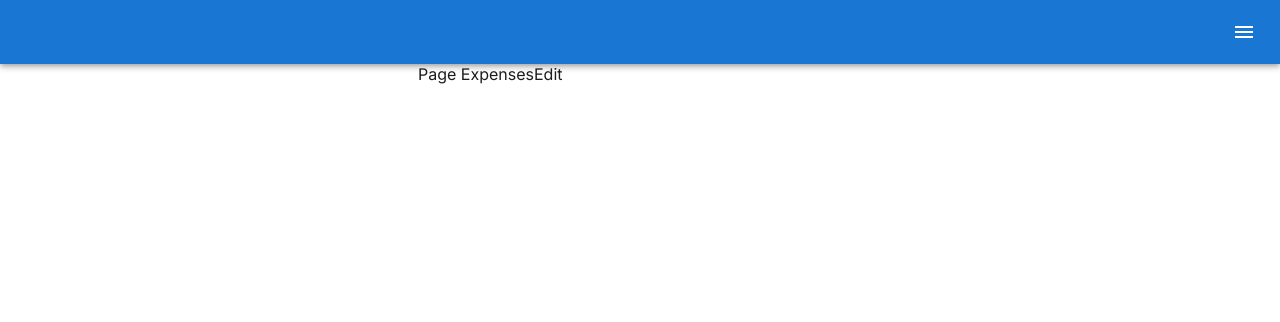
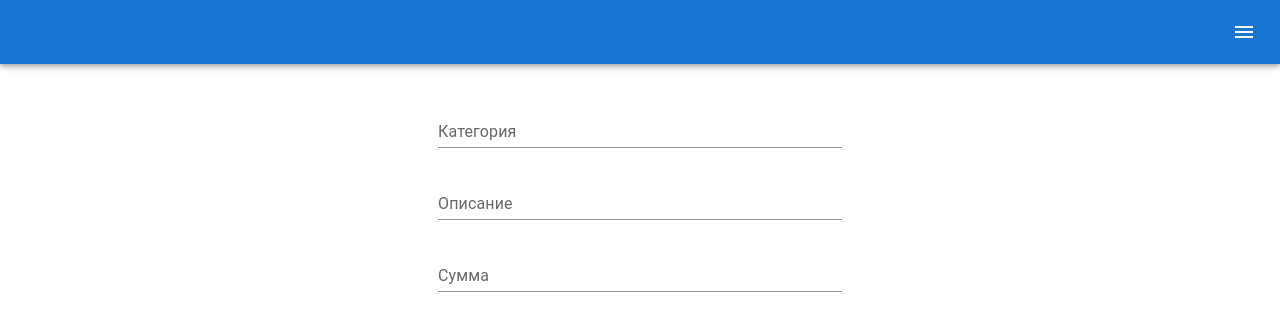
Before and after one commit to AlexeyZheryakov/notebook, a React (Vite) app: page /expenses/new in a window 1280 px wide. Shown: the top 322 px of the page. Built offline with nearby package versions, Linux system fonts and the light colour scheme.

Commit message:
added inputs expenses edit page

```diff
--- a/package.json
+++ b/package.json
@@ -26,6 +26,7 @@
     "dotenv": "^16.4.5",
     "react": "^18.2.0",
     "react-dom": "^18.2.0",
+    "react-number-format": "^5.4.2",
     "react-redux": "^9.1.0",
     "react-router-dom": "^6.27.0",
     "sass": "^1.80.3",
--- a/src/app/App.tsx
+++ b/src/app/App.tsx
@@ -12,7 +12,11 @@ import {
 import MenuIcon from "@mui/icons-material/Menu"
 import { useState } from "react"
 import { useNavigate } from "react-router-dom"
-import { getRouteExpenses, getRouteMain } from "@/routes/router"
+import {
+  getRouteExpenses,
+  getRouteExpensesCreate,
+  getRouteMain,
+} from "@/routes/router"
 
 const App = () => {
   const navigate = useNavigate()
@@ -75,6 +79,16 @@ const App = () => {
               >
                 <Typography sx={{ textAlign: "center" }}>Расходы</Typography>
               </MenuItem>
+              <MenuItem
+                onClick={() => {
+                  navigate(getRouteExpensesCreate())
+                  handleCloseMenu()
+                }}
+              >
+                <Typography sx={{ textAlign: "center" }}>
+                  Расходы добавить
+                </Typography>
+              </MenuItem>
             </Menu>
           </Toolbar>
         </AppBar>
--- a/src/pages/ExpensesEdit/ExpensesEdit.tsx
+++ b/src/pages/ExpensesEdit/ExpensesEdit.tsx
@@ -1,17 +1,90 @@
-import { Container } from "@mui/material"
+import { Container, TextField } from "@mui/material"
 import s from "./styles.module.scss"
+import { forwardRef, useState } from "react"
+import type { NumericFormatProps } from "react-number-format"
+import { NumericFormat } from "react-number-format"
 
 export const TEST_ID = "ExpensesEdit"
 
-const ExpensesEdit = () => (
+interface CustomProps {
+  onChange: (event: { target: { name: string; value: string } }) => void
+  name: string
+}
+
+const NumericFormatCustom = forwardRef<NumericFormatProps, CustomProps>(
+  function NumericFormatCustom(props, ref) {
+    const { onChange, ...other } = props
+
+    return (
+      <NumericFormat
+        {...other}
+        getInputRef={ref}
+        onValueChange={values => {
+          onChange({
+            target: {
+              name: props.name,
+              value: values.value,
+            },
+          })
+        }}
+        thousandSeparator
+        valueIsNumericString
+        prefix="₽"
+      />
+    )
+  },
+)
+
+const ExpensesEdit = () => {
+  const [values, setValues] = useState({
+    numberformat: "",
+  })
+
+  const handleChange = (event: React.ChangeEvent<HTMLInputElement>) => {
+    setValues({
+      ...values,
+      [event.target.name]: event.target.value,
+    })
+  }
+
+  return (
     <Container
       disableGutters
       maxWidth="xs"
       className={s.expensesEdit}
       data-testid={TEST_ID}
     >
-    <div className={s.expensesEditContent}>Page ExpensesEdit</div>
+      <div className={s.expensesEditContent}>
+        <TextField
+          label="Категория"
+          variant="standard"
+          fullWidth
+          margin="normal"
+        />
+        <TextField
+          label="Описание"
+          variant="standard"
+          fullWidth
+          margin="normal"
+        />
+        <TextField
+          fullWidth
+          label="Сумма"
+          value={values.numberformat}
+          onChange={handleChange}
+          name="numberformat"
+          id="formatted-numberformat-input"
+          slotProps={{
+            input: {
+              inputComponent: NumericFormatCustom as any,
+            },
+          }}
+          variant="standard"
+          margin="normal"
+        />
+      </div>
     </Container>
   )
+}
 
 export default ExpensesEdit
--- a/src/pages/ExpensesEdit/styles.module.scss
+++ b/src/pages/ExpensesEdit/styles.module.scss
@@ -10,3 +10,8 @@
   // padding-left: $global-padding-x;
   // padding-right: $global-padding-x;
 }
+
+.expensesEditContent {
+  height: 100%;
+  padding: 20px;
+}
```
Also changed, not shown: 1 other file (tests, documents, lock files or other folders). Lines whose indentation alone changed are shown as unchanged.
